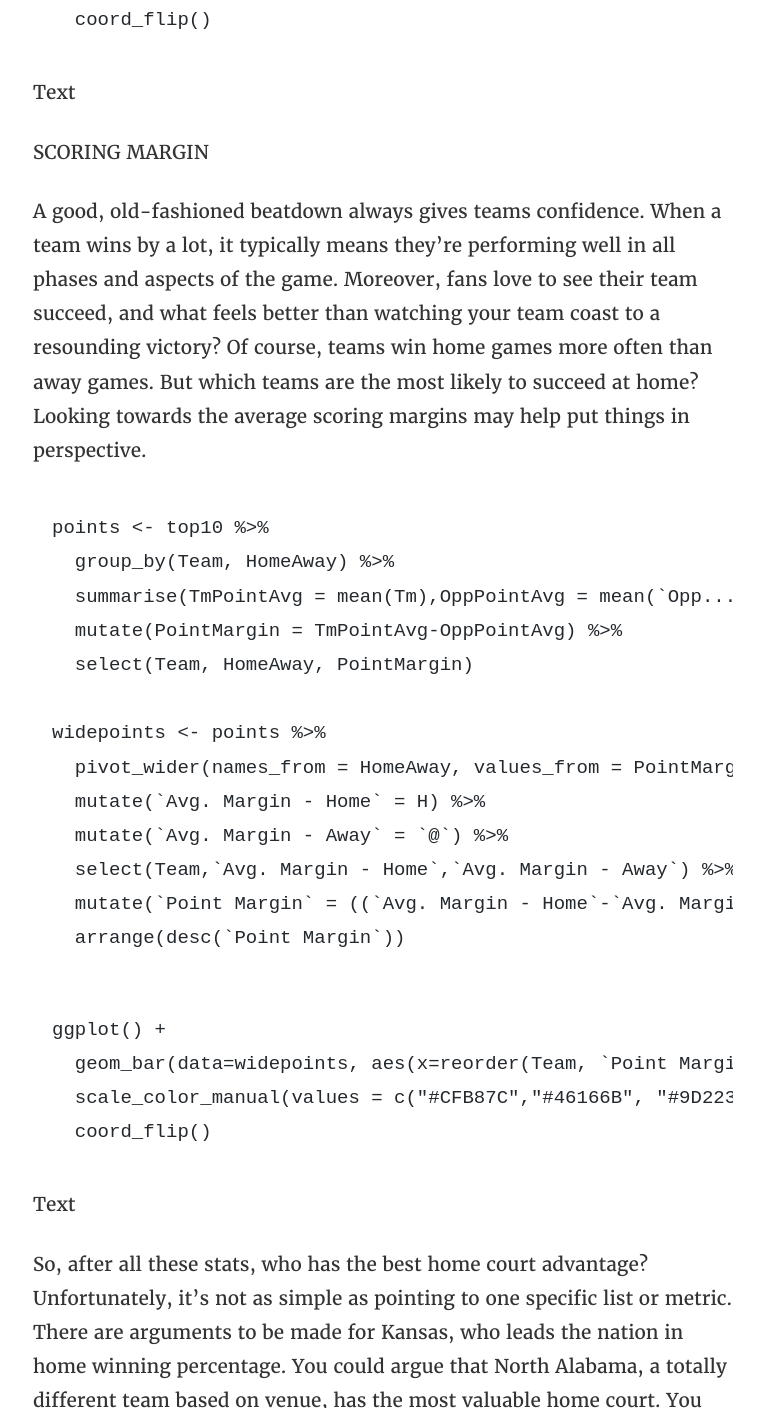
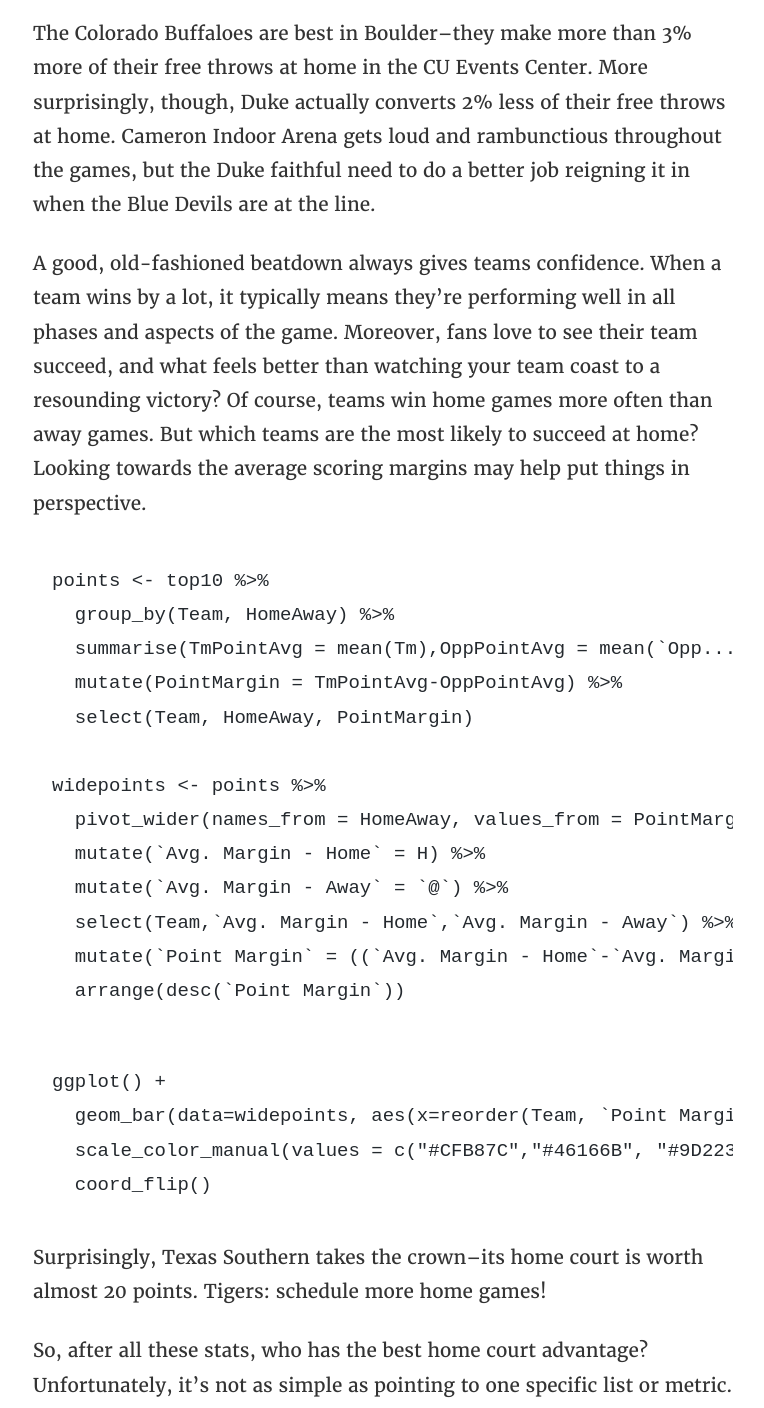
Before and after one commit to clwenburg/clwenburg.github.io, a plain HTML site: page 2022/04/10/the-search-for-college-basketball-s-best-home-court-advantage/index.html in a window 1280 px wide. Shown: the part 4786-6194 px from the top of the page, without its empty margins (257-1021 px from the left). Drawn offline with nearby package versions, Linux system fonts and the light colour scheme.

Commit message:
Update index.html

```diff
--- a/2022/04/10/the-search-for-college-basketball-s-best-home-court-advantage/index.html
+++ b/2022/04/10/the-search-for-college-basketball-s-best-home-court-advantage/index.html
@@ -130,8 +130,7 @@ analyzewinpct %&gt;%
     plot.subtitle = element_text(size=10),
     panel.grid.minor = element_blank()
     )
-</code></pre><p>FREE THROWS</p>
-<p>Free throws are the great equalizer in college basketball. It’s always the same shot–15 feet, no defense, and as much time as you need. It should be the same everywhere, right? Wrong. Screaming fans, nerves, and many other factors make the shot much less predictable than one might think. At home, there are thousands of fans counting on you to make your shot. On the road, fans will do anything in their power to yell, distract, and confuse the shooter into missing their one-point attempt. Some teams perform well under pressure, and some flop. An ideal home court would provide its team with an environment conducive to making these shots.</p>
+</code></pre><p>Free throws are the great equalizer in college basketball. It’s always the same shot–15 feet, no defense, and as much time as you need. It should be the same everywhere, right? Wrong. Screaming fans, nerves, and many other factors make the shot much less predictable than one might think. At home, there are thousands of fans counting on you to make your shot. On the road, fans will do anything in their power to yell, distract, and confuse the shooter into missing their one-point attempt. Some teams perform well under pressure, and some flop. An ideal home court would provide its team with an environment conducive to making these shots.</p>
 <pre tabindex="0"><code class="language-{r}" data-lang="{r}">top10 &lt;- read_csv(&#34;data/top10gamelogs - Sheet1.csv&#34;)
 </code></pre><pre tabindex="0"><code class="language-{r}" data-lang="{r}">freethrow &lt;- top10 %&gt;%
   group_by(Team, HomeAway) %&gt;%
@@ -147,8 +146,7 @@ analyzewinpct %&gt;%
   geom_bar(data=widefreethrow, aes(x=reorder(Team, `FT% Difference`), weight=`FT% Difference`)) +
   scale_color_manual(values = c(&#34;#CFB87C&#34;,&#34;#46166B&#34;, &#34;#9D2235&#34;, &#34;#d00000&#34;, &#34;#0051ba&#34;, &#34;#75263B&#34;,&#34;#002469&#34;, &#34;#0033A0&#34;, &#34;#041E42&#34;, &#34;#00539B&#34;)) +
   coord_flip()
-</code></pre><p>Text</p>
-<p>SCORING MARGIN</p>
+</code></pre><p>The Colorado Buffaloes are best in Boulder&ndash;they make more than 3% more of their free throws at home in the CU Events Center. More surprisingly, though, Duke actually converts 2% less of their free throws at home. Cameron Indoor Arena gets loud and rambunctious throughout the games, but the Duke faithful need to do a better job reigning it in when the Blue Devils are at the line.</p>
 <p>A good, old-fashioned beatdown always gives teams confidence. When a team wins by a lot, it typically means they’re performing well in all phases and aspects of the game. Moreover, fans love to see their team succeed, and what feels better than watching your team coast to a resounding victory? Of course, teams win home games more often than away games. But which teams are the most likely to succeed at home? Looking towards the average scoring margins may help put things in perspective.</p>
 <pre tabindex="0"><code class="language-{r}" data-lang="{r}">points &lt;- top10 %&gt;%
   group_by(Team, HomeAway) %&gt;%
@@ -167,7 +165,7 @@ widepoints &lt;- points %&gt;%
   geom_bar(data=widepoints, aes(x=reorder(Team, `Point Margin`), weight=`Point Margin`)) +
   scale_color_manual(values = c(&#34;#CFB87C&#34;,&#34;#46166B&#34;, &#34;#9D2235&#34;, &#34;#d00000&#34;, &#34;#0051ba&#34;, &#34;#75263B&#34;,&#34;#002469&#34;, &#34;#0033A0&#34;, &#34;#041E42&#34;, &#34;#00539B&#34;)) +
   coord_flip()
-</code></pre><p>Text</p>
+</code></pre><p>Surprisingly, Texas Southern takes the crown&ndash;its home court is worth almost 20 points. Tigers: schedule more home games!</p>
 <p>So, after all these stats, who has the best home court advantage? Unfortunately, it’s not as simple as pointing to one specific list or metric. There are arguments to be made for Kansas, who leads the nation in home winning percentage. You could argue that North Alabama, a totally different team based on venue, has the most valuable home court. You could point to Colorado, who makes critical free throws at home. You could even look towards Texas Southern, who sees a nearly-20-point swing between their home and away games. When considering all of these numbers together, though, Arkansas is consistently near the top in every single metric. Therefore, Bud Walton Arena, in Fayetteville, Arkansas, is my pick for the greatest home court advantage in college basketball. Sorry, Cameron Crazies.</p>
 
     </div>
```
